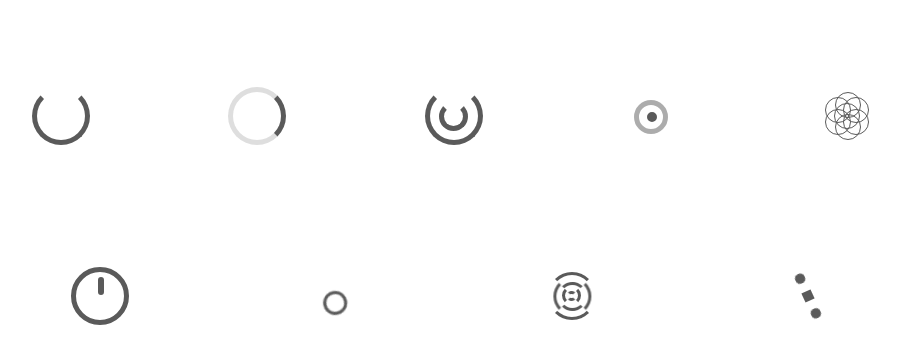
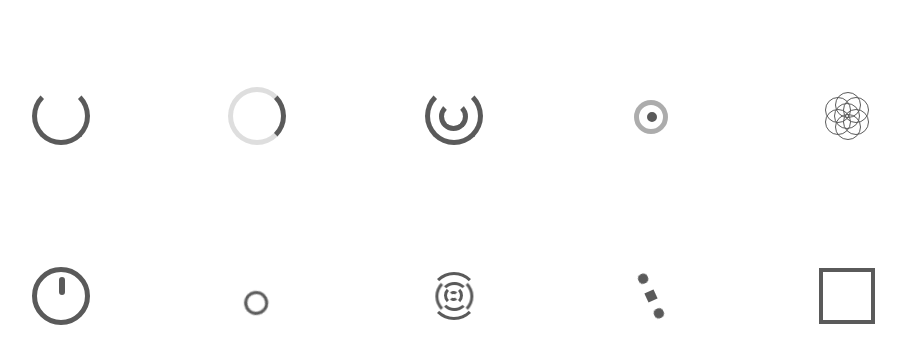
Before and after one commit to metajunaid/SpinBolt, a website: page index.html in a window 1280 px wide. Shown: the part 167-530 px from the top of the page, without its empty margins (186-1092 px from the left). Drawn offline with nearby package versions, Linux system fonts and the light colour scheme; a web font is replaced by a local one.

Commit message:
new spinner added sbl-rect-spin-fill

```diff
--- a/index.html
+++ b/index.html
@@ -75,6 +75,9 @@
                     <div></div>
                 </div>
             </div>
+            <div class="loader-container">
+                <div class="sbl-rect-spin-fill"></div>
+            </div>
         </div>
     </main>
 
--- a/src/scss/main.scss
+++ b/src/scss/main.scss
@@ -8,3 +8,4 @@
 @import 'sbl-puzzle';
 @import 'sbl-pushing-shapes';
 @import 'sbl-square-to-circle';
+@import 'sbl-rect-spin-fill';
--- /dev/null
+++ b/src/scss/sbl-rect-spin-fill.scss
@@ -0,0 +1,30 @@
+@import 'variables';
+
+.sbl-rect-spin-fill {
+    color: $loadercolor;
+    height: $height;
+    width: $width;
+    position: relative;
+    border: 4px solid;
+    display: inline-block;
+    animation: rect-rotate 1s  linear infinite;
+}
+
+.sbl-rect-spin-fill::after {
+    content: '';
+    height: 0;
+    width: inherit;
+    display: block;
+    background: rgba($loadercolor, 0.5);
+    animation: fill-rect 1s linear infinite;
+}
+
+@keyframes rect-rotate {
+    0%{transform: rotate(0);}
+
+    50%,100%{transform: rotate(180deg);}
+}
+@keyframes fill-rect {
+    0%,50%{height: 0;}
+    100%{height: inherit;}
+}
```
Also changed, not shown: dist/main.css, dist/sbl-rect-spin-fill.css (added).
